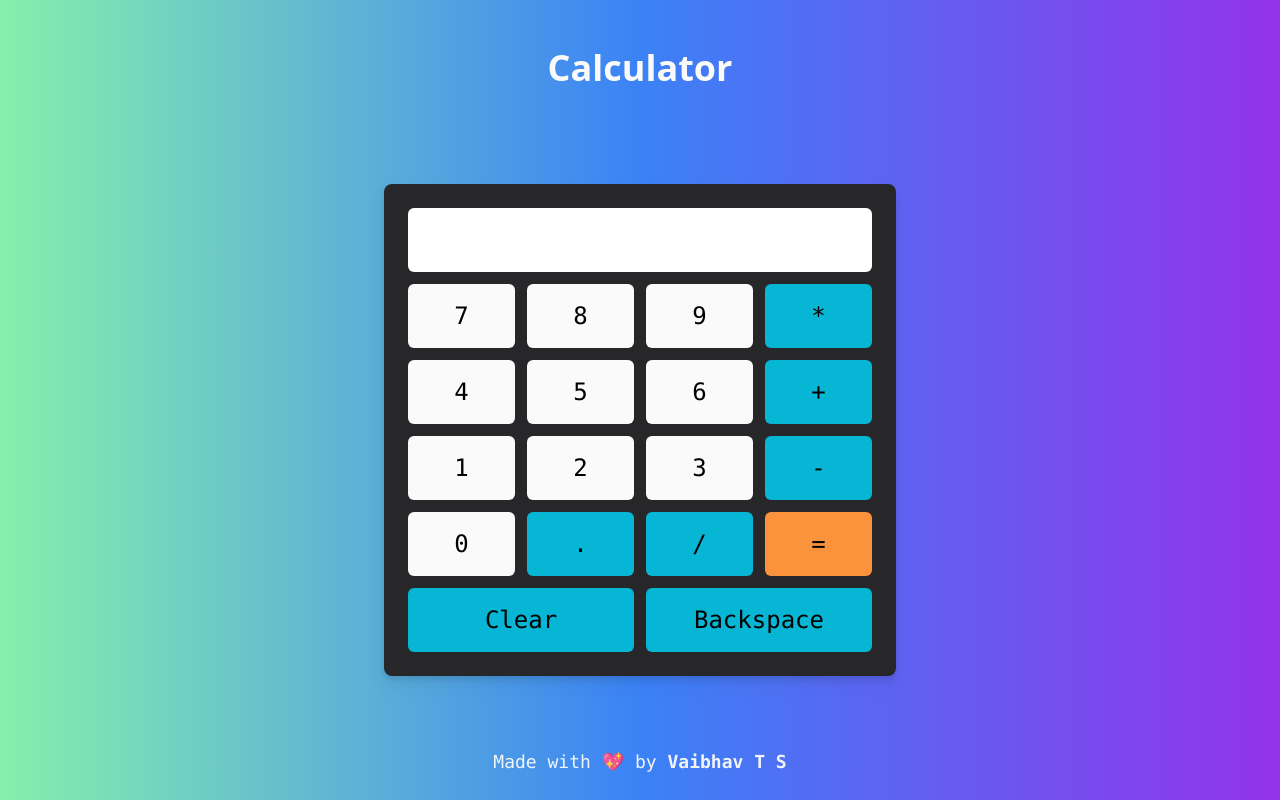
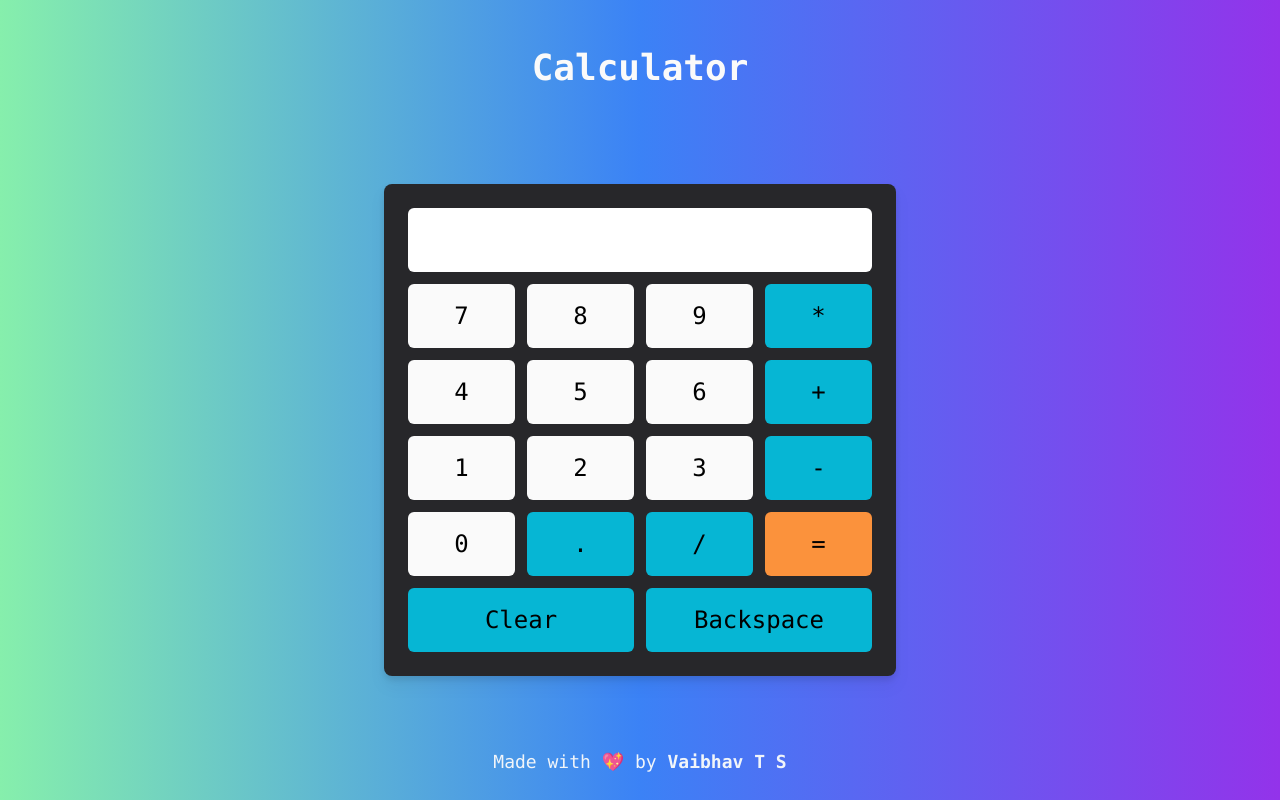
Before and after one commit to vaibhavTekk/calculator-js, a plain HTML site: page index.html in a window 1280 px wide. Drawn offline with Linux system fonts and the light colour scheme.

Commit message:
fixed heading font

```diff
--- a/index.html
+++ b/index.html
@@ -7,7 +7,7 @@
     <link rel="shortcut icon" href="./img/calculator.ico" type="image/x-icon">
     <title>Calculator</title>
 </head>
-<body  class="bg-gradient-to-r from-green-300 via-blue-500 to-purple-600 flex flex-col h-full">
+<body  class="font-mono bg-gradient-to-r from-green-300 via-blue-500 to-purple-600 flex flex-col h-full">
     <div class="mx-auto my-auto text-neutral-50 font-bold text-4xl">Calculator</div>
     <div id="keypad" class="w-[340px] md:w-[512px] p-6 grid grid-cols-4 gap-3 mx-auto my-auto bg-zinc-800 rounded-lg drop-shadow-lg font-mono text-2xl justify-center">
         <input type="text" name="eqn" id="eqn" class="rounded-md h-[64px] col-span-4 p-4">
```
